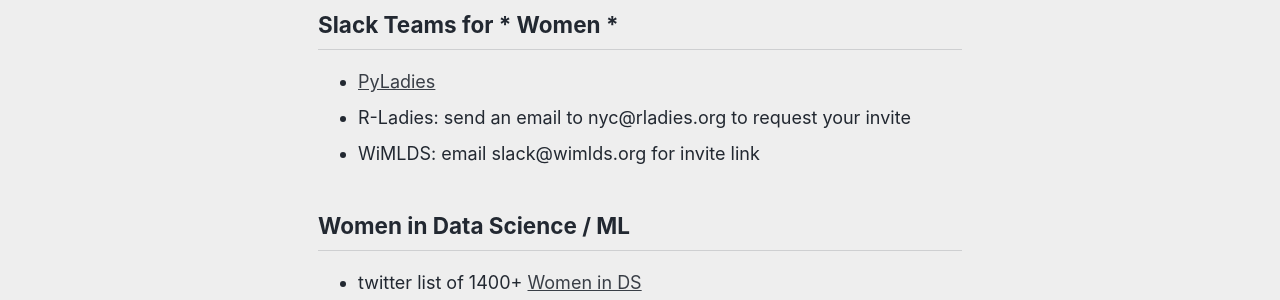
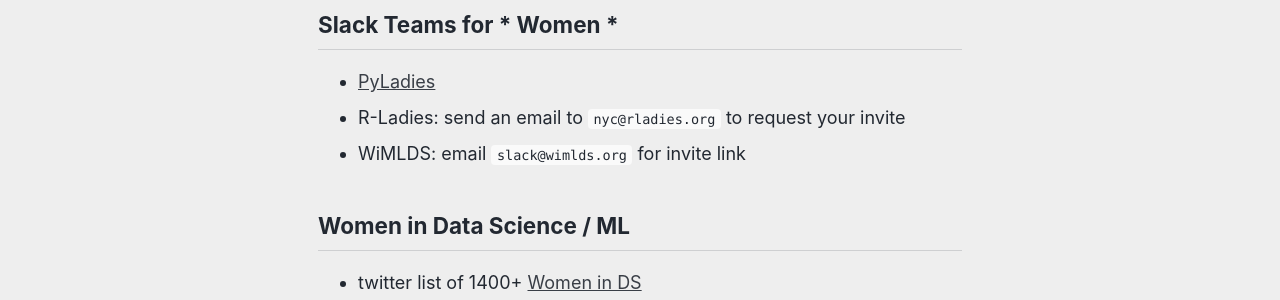
Before and after one commit to reshamas/reshamas.github.io, a Jekyll site: the page built from resources/index.md, in a window 1280 px wide. Shown: the part 1316-1616 px from the top of the page. Built offline with Jekyll 4.4.1, drawn with Linux system fonts in a browser that asks for light colours.

```diff
--- a/resources/index.md
+++ b/resources/index.md
@@ -35,8 +35,8 @@ I wanted to share this list of my favorite data science resources.  If you would
 ---
 ## Slack Teams for * Women *
 * [PyLadies](http://slackin.pyladies.com)
-* R-Ladies:  send an email to nyc@rladies.org to request your invite
-* WiMLDS:  email slack@wimlds.org for invite link
+* R-Ladies:  send an email to `nyc@rladies.org` to request your invite
+* WiMLDS:  email `slack@wimlds.org` for invite link
 
 ## Women in Data Science / ML
 * twitter list of 1400+ [Women in DS](https://twitter.com/BecomingDataSci/lists/women-in-data-science)
```
